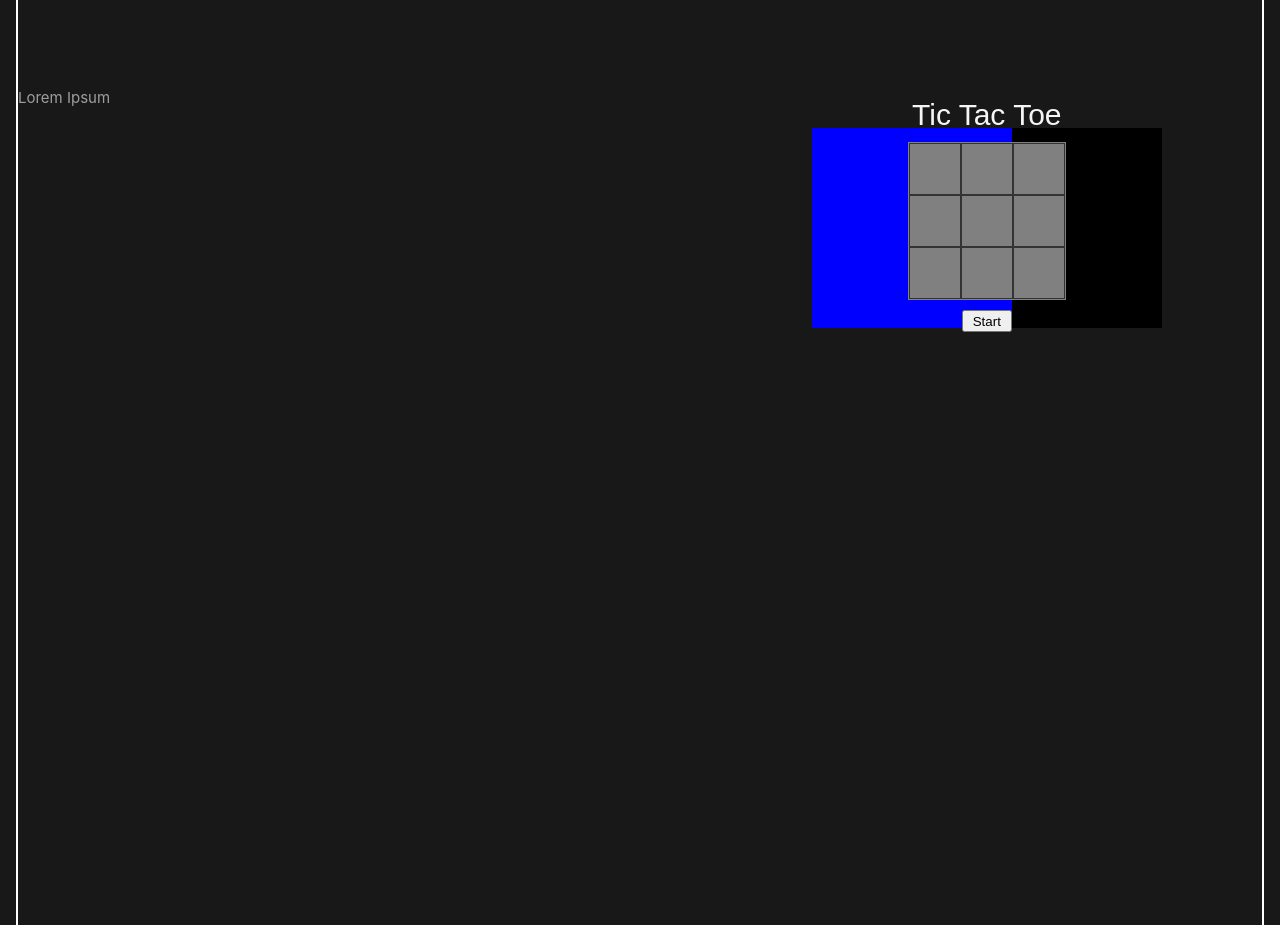
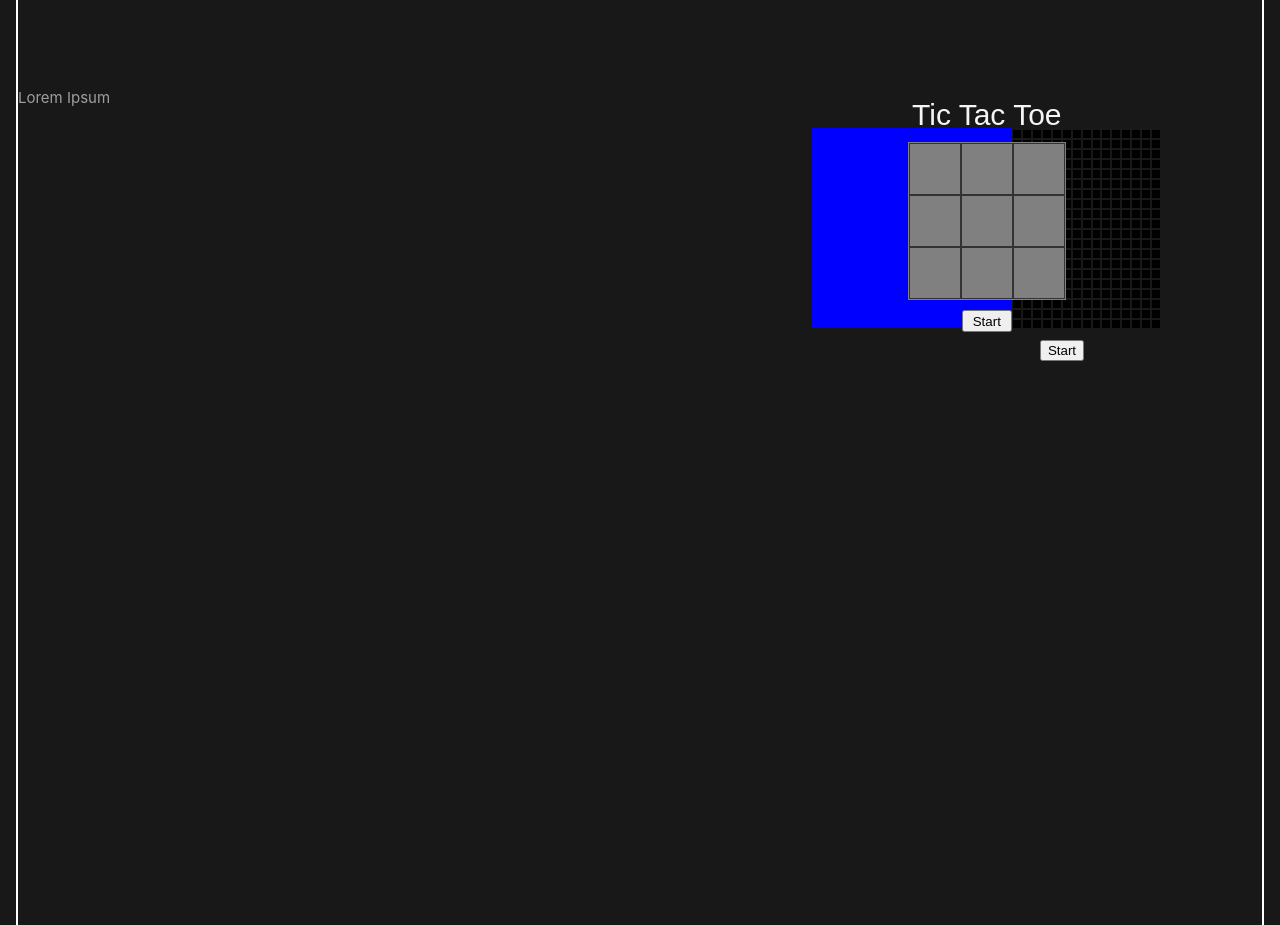
Before and after one commit to therazor113/Portfolio, a Vue app: page / in a window 1280 px wide. Shown: the part 1740-2665 px from the top of the page. Built offline with nearby package versions, Linux system fonts and the light colour scheme.

Commit message:
Merged Snake game

```diff
--- a/src/components/projects/ProjectView.vue
+++ b/src/components/projects/ProjectView.vue
@@ -1,6 +1,7 @@
 <script setup>
 import ForkliftProject from './items/ForkliftProject.vue'
 import TicTacToe from './items/games/TicTacToe.vue'
+import SnakeGame from './items/games/SnakeGame.vue'
 </script>
 
 <template>
@@ -9,10 +10,11 @@ import TicTacToe from './items/games/TicTacToe.vue'
     <ForkliftProject />
     <div class="gamesContainer">
       <div>Lorem Ipsum</div>
+
       <div class="games">
         <div class="test1" />
         <TicTacToe class="tictactoe" />
-        <div class="test2" />
+        <SnakeGame class="snakeGame" />
       </div>
     </div>
   </div>
@@ -34,18 +36,18 @@ import TicTacToe from './items/games/TicTacToe.vue'
     margin-top: 5rem;
     display: flex;
     justify-content: space-between;
+    &:hover {
+      .test1 {
+        left: 50px;
+      }
+      .snakeGame {
+        left: 300px;
+      }
+    }
   }
   .games {
     height: 300px;
     width: 550px;
-    &:hover {
-      .test1 {
-        left: 50px;
-      }
-      .test2 {
-        left: 300px;
-      }
-    }
   }
   .test1 {
     transition: left 0.4s;
@@ -57,14 +59,11 @@ import TicTacToe from './items/games/TicTacToe.vue'
     background: blue;
     z-index: 20;
   }
-  .test2 {
+  .snakeGame {
     transition: left 0.4s;
     position: absolute;
     top: 40px;
     left: 250px;
-    width: 200px;
-    height: 200px;
-    background: black;
     z-index: 10;
   }
   .tictactoe {
```
